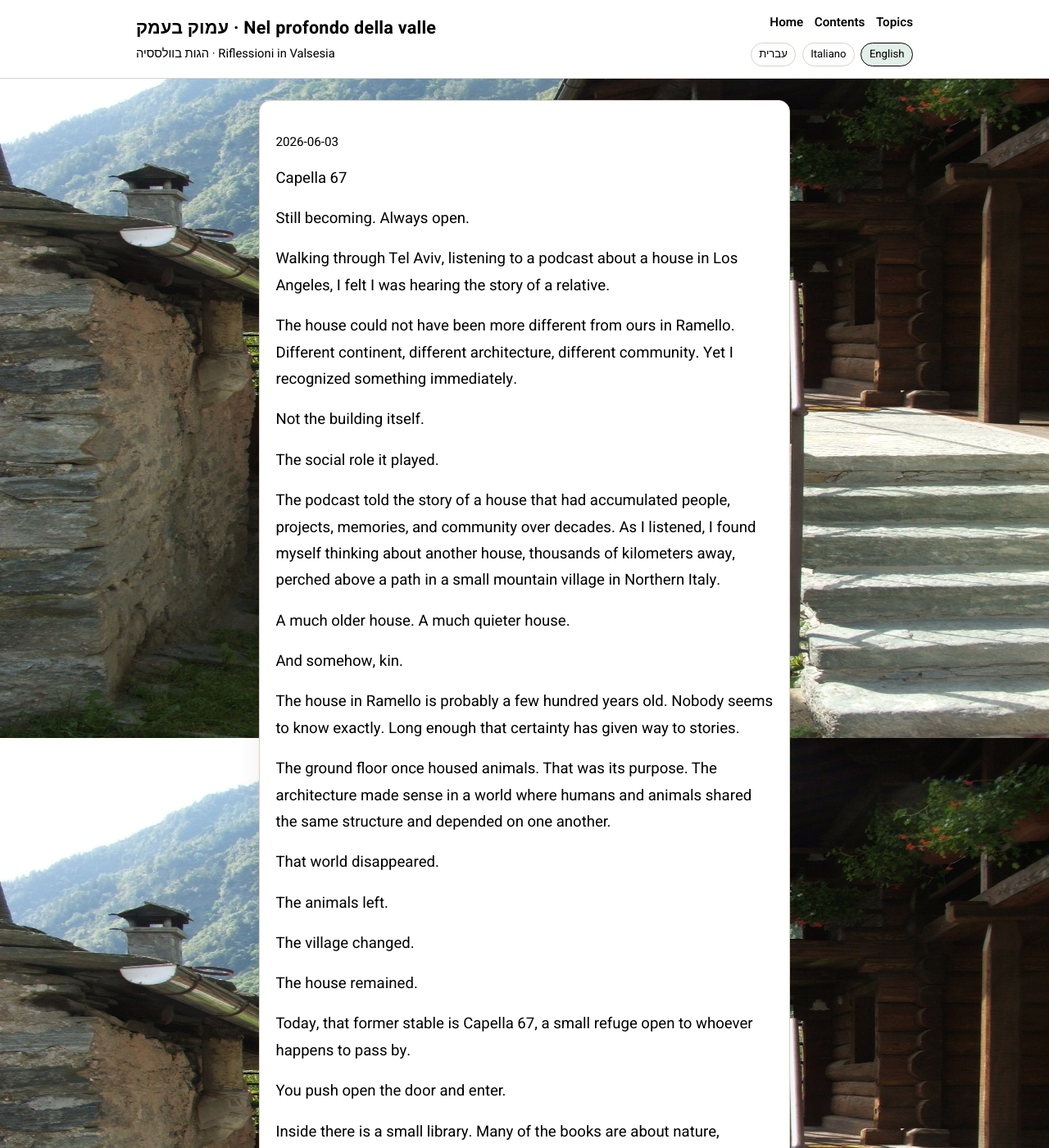
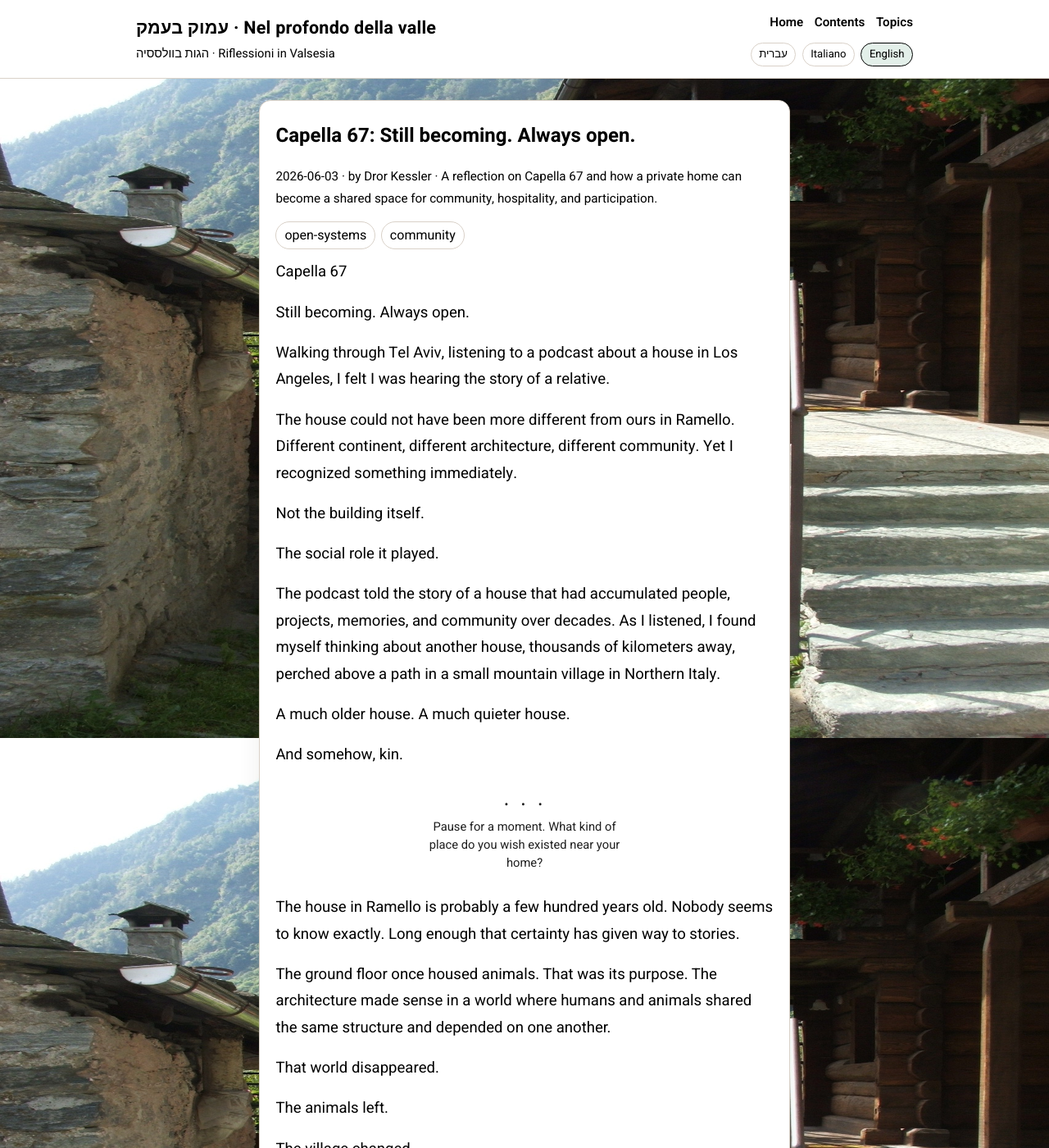
Before and after one commit to dror27/valsesia, a Jekyll site: the page built from _essays_en/capella_67.md, in a window 1280 px wide and 1400 px high. Shown: the whole window at 82% size. Built offline with Jekyll 4.4.1, drawn with Linux system fonts in a browser that asks for light colours; some web fonts are replaced; some of the changed text lies outside the part shown.

Commit message:
Add reusable mental pause include for essays

```diff
--- a/_essays_en/capella_67.md
+++ b/_essays_en/capella_67.md
@@ -9,7 +9,7 @@
   - community
 translation_key: capella_67
 related_reading:
-  - title: "The Eviction Puppet Show of Silver Lake, Los Angeles - The Wind (podcast)
+  - title: "The Eviction Puppet Show of Silver Lake, Los Angeles - The Wind (podcast)"
     url: https://thewind.org/episodes/the-eviction-puppet-show-of-silver-lake-los-angeles
   - title: "Third place - Wikipedia"
     url: "https://en.wikipedia.org/wiki/Third_place"
@@ -36,6 +36,8 @@
 A much older house. A much quieter house.
 
 And somehow, kin.
+
+{% include mental_pause.html prompt="Pause for a moment. What kind of place do you wish existed near your home?" %}
 
 The house in Ramello is probably a few hundred years old. Nobody seems to know exactly. Long enough that certainty has given way to stories.
 
--- /dev/null
+++ b/_includes/mental_pause.html
@@ -0,0 +1,6 @@
+<div class="mental-pause" role="separator" aria-label="Pause for reflection">
+  <span class="mental-pause-mark" aria-hidden="true"></span>
+  {% if include.prompt %}
+    <p class="mental-pause-prompt">{{ include.prompt }}</p>
+  {% endif %}
+</div>
--- a/assets/css/style.css
+++ b/assets/css/style.css
@@ -618,6 +618,27 @@
   margin-top: 1.05rem;
 }
 
+.mental-pause {
+  margin: 1.7rem auto;
+  max-width: 16rem;
+  text-align: center;
+  color: var(--muted);
+  opacity: 0.88;
+}
+
+.mental-pause-mark::before {
+  content: "\2022\00a0\00a0\2022\00a0\00a0\2022";
+  letter-spacing: 0.2em;
+  font-size: 0.9rem;
+}
+
+.mental-pause-prompt {
+  margin: 0.5rem 0 0;
+  font-family: "Heebo", sans-serif;
+  font-size: 0.92rem;
+  line-height: 1.5;
+}
+
 .essay-footer-image {
   margin: 1.4rem 0 0;
 }
```
